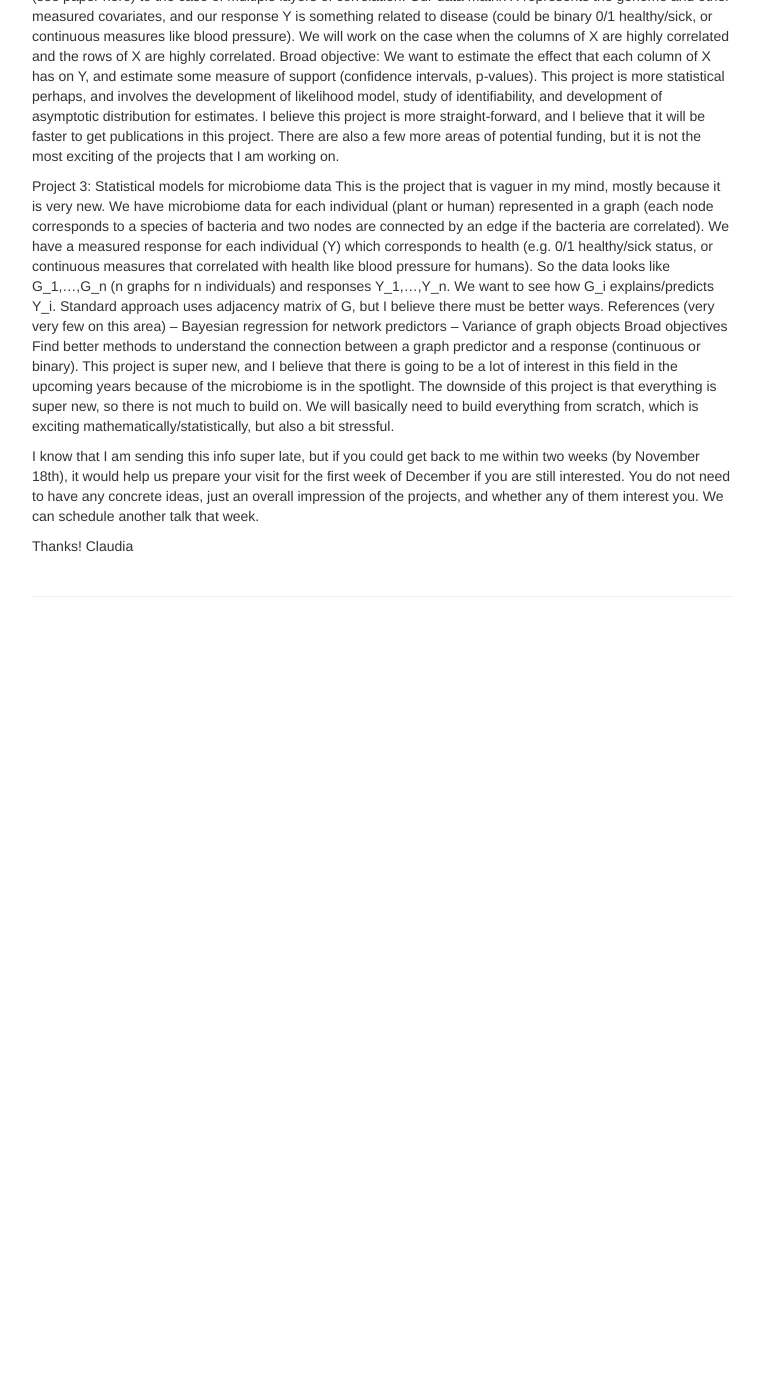
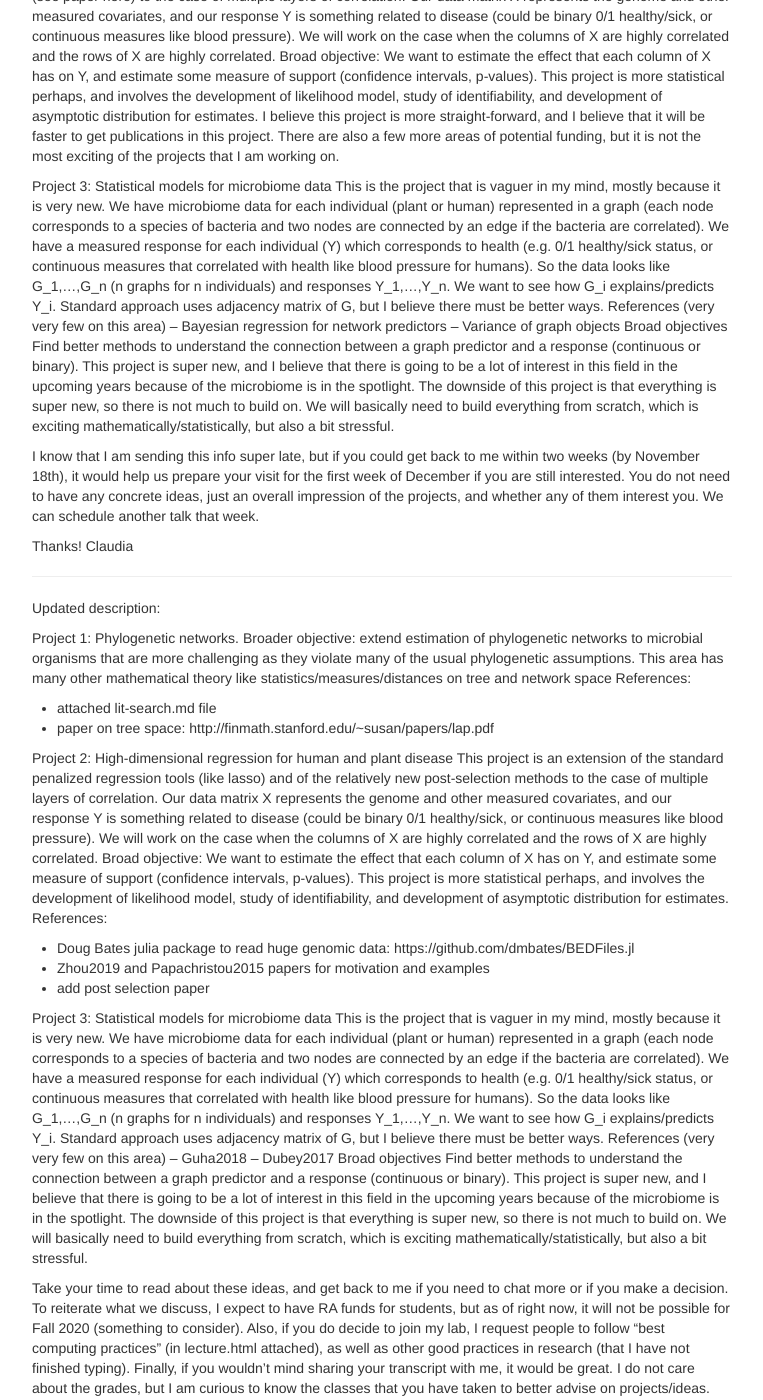
Before and after one commit to crsl4/crsl4.github.io, a Jekyll site: the page built from pages/postdoc1.md, in a window 1280 px wide and 1400 px high, scrolled down 1834 px. Shown: the whole window, without its empty margins (258-1021 px from the left). Built offline with Jekyll 4.4.1, drawn with Linux system fonts in a browser that asks for light colours; our own code applies the rules of GitHub Pages for plain Markdown files; before the commit the page ends 2462 px from its top, so only the background shows below that; some of the changed text lies outside the part shown.

Commit message:
added info postdoc

```diff
--- a/pages/postdoc1.md
+++ b/pages/postdoc1.md
@@ -83,3 +83,49 @@ I know that I am sending this info super late, but if you could get back to me w
 
 Thanks!
 Claudia
+
+
+----------------------------
+Updated description:
+
+Project 1: Phylogenetic networks.
+Broader objective: extend estimation of phylogenetic networks to microbial organisms that are more challenging as they violate many of the usual phylogenetic assumptions. This area has many other mathematical theory like statistics/measures/distances on tree and network space
+References:
+- attached lit-search.md file
+- paper on tree space: http://finmath.stanford.edu/~susan/papers/lap.pdf
+
+Project 2: High-dimensional regression for human and plant disease
+This project is an extension of the standard penalized regression tools (like lasso) and of the relatively new post-selection methods to the case of multiple layers of correlation. Our data matrix X represents the genome and other measured covariates, and our response Y is something related to disease (could be binary 0/1 healthy/sick, or continuous measures like blood pressure). We will work on the case when the columns of X are highly correlated and the rows of X are highly correlated.
+Broad objective:
+We want to estimate the effect that each column of X has on Y, and estimate some measure of support (confidence intervals, p-values). This project is more statistical perhaps, and involves the development of likelihood model, study of identifiability, and development of asymptotic distribution for estimates.
+References:
+- Doug Bates julia package to read huge genomic data: https://github.com/dmbates/BEDFiles.jl
+- Zhou2019 and Papachristou2015 papers for motivation and examples
+- add post selection paper
+
+Project 3: Statistical models for microbiome data
+This is the project that is vaguer in my mind, mostly because it is very new. We have microbiome data for each individual (plant or human) represented in a graph (each node corresponds to a species of bacteria and two nodes are connected by an edge if the bacteria are correlated). We have a measured response for each individual (Y) which corresponds to health (e.g. 0/1 healthy/sick status, or continuous measures that correlated with health like blood pressure for humans).
+So the data looks like G_1,...,G_n (n graphs for n individuals) and responses Y_1,...,Y_n. We want to see how G_i explains/predicts Y_i.
+Standard approach uses adjacency matrix of G, but I believe there must be better ways.
+References (very very few on this area)
+-- Guha2018
+-- Dubey2017
+Broad objectives
+Find better methods to understand the connection between a graph predictor and a response (continuous or binary). This project is super new, and I believe that there is going to be a lot of interest in this field in the upcoming years because of the microbiome is in the spotlight. The downside of this project is that everything is super new, so there is not much to build on. We will basically need to build everything from scratch, which is exciting mathematically/statistically, but also a bit stressful.
+
+Take your time to read about these ideas, and get back to me if you need to chat more or if you make a decision. To reiterate what we discuss, I expect to have RA funds for students, but as of right now, it will not be possible for Fall 2020 (something to consider). Also, if you do decide to join my lab, I request people to follow "best computing practices" (in lecture.html attached), as well as other good practices in research (that I have not finished typing). Finally, if you wouldn't mind sharing your transcript with me, it would be great. I do not care about the grades, but I am curious to know the classes that you have taken to better advise on projects/ideas.
+
+
+
+------------------------------
+CIMAT (maybe wait for logo?)
+
+Subject: PhD/Postdoc positions at University of Wisconsin-Madison
+
+- What:
+    1. Postdoctoral position in the intersection of genomics, data science, computational biology, statistics (application anytime)
+    2. Graduate student positions in PhD in Statistics, PhD in Mathematics, PhD in CS, or PhD in Plant Pathology (application deadlines in December 2020)
+- Where: Wisconsin Institute for Discovery at the University of Wisconsin-Madison (https://wid.wisc.edu/)
+- PI: Claudia Solis-Lemus' research involves the development of statistical models to answer biological questions, balancing biological interpretability, theoretical guarantees, and computational tractability. More details here: http://crsl4.github.io/pages/news.html
+- Research project: Open to discussion! Several opportunities in ongoing projects: high-dimensional highly-correlated regression models and post selection inference applied to omics data, statistical properties and guarantees on neural networks/deep learning models.
+- Contact info here: http://crsl4.github.io/pages/about.html (email CV and one/two paragraph(s) of research experience)
```
